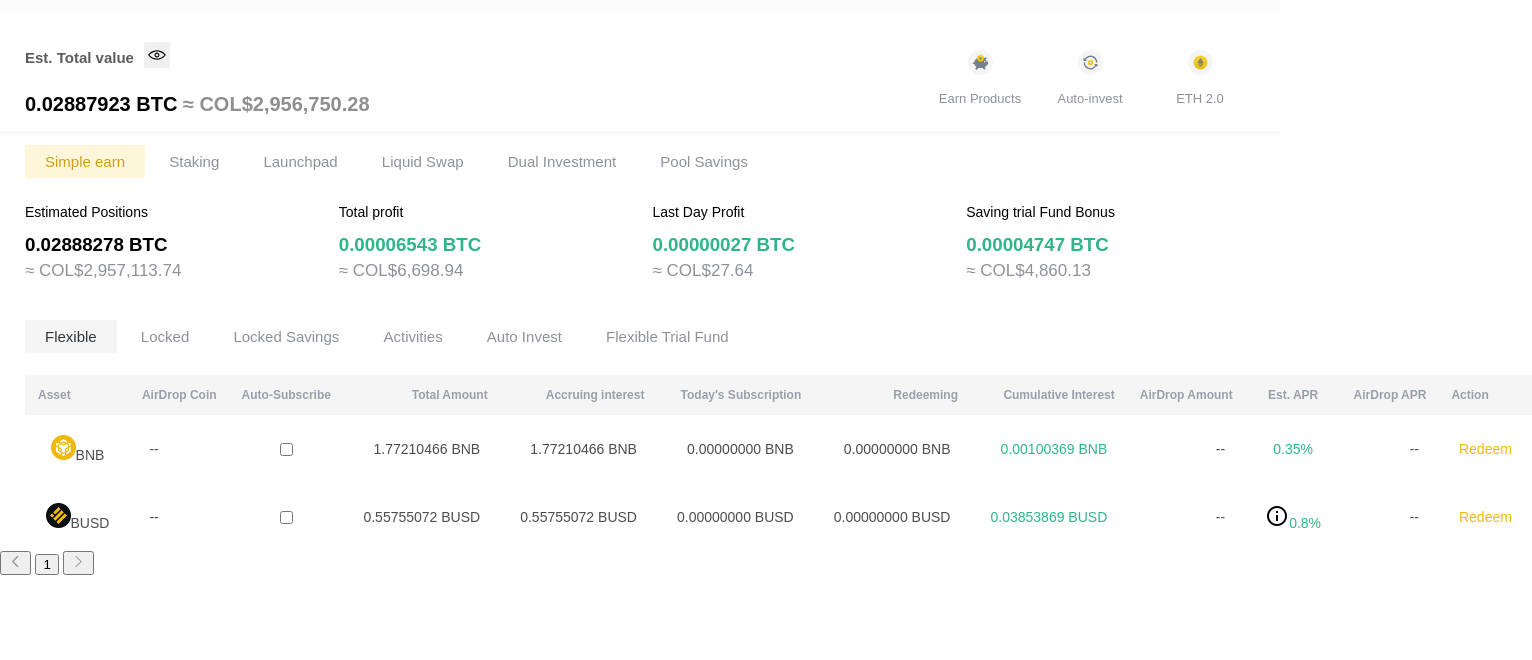
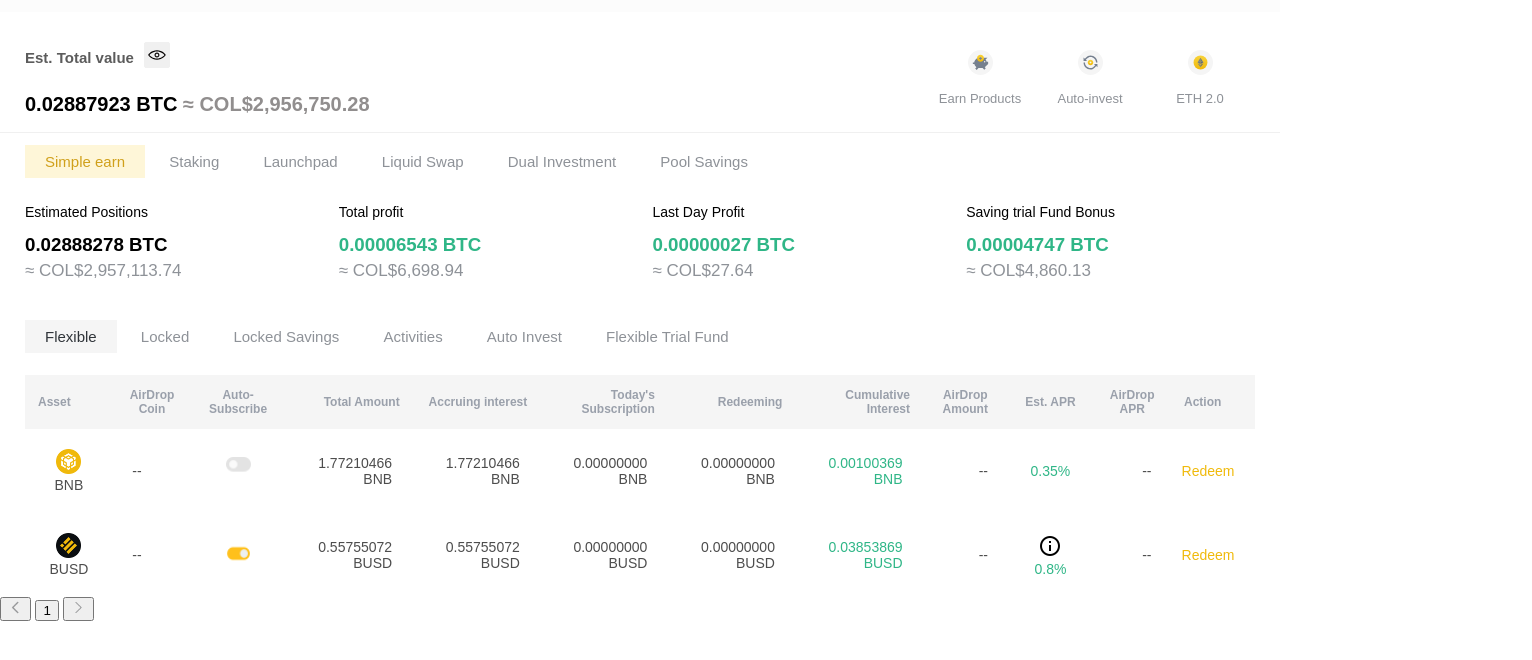
Before and after one commit to anangelicacyz/Aprendizaje-programacion, a plain HTML site: page InterfazBinance1/index.html in a window 1280 px wide. Shown: the part 72-732 px from the top of the page, 1532 px wide, since content can reach past the window. Drawn offline with Linux system fonts and the light colour scheme.

Commit message:
mejora de tabla de binance

```diff
--- a/InterfazBinance1/index.html
+++ b/InterfazBinance1/index.html
@@ -7,66 +7,32 @@
     <link rel="stylesheet" href="style.css" type="text/css" media="screen">
     <title>Document</title>
     <style>
-        .container5 {
-            margin-left: 25px;
-            margin-right: 25px;
+        .switch{
+            background-color: rgb(239, 237, 237);
+            width: 25px;
+            height: 15px;
+            border-radius: 40%;
         }
-        table {
-            border-radius: 5px;
-            border: none;
-            border-collapse: collapse;
-            width: 100%;
-            max-width: 100%;
-            white-space: nowrap;
-
-
+        .switch2{
+            background-color: rgb(239, 237, 237);
+            width: 25px;
+            height: 15px;
+            border-radius: 40%;
         }
-
-        th{
-            /* text-align: center; */
-            font-size: 12px;
-            border: 1px solid rgba(245,245,245,255);
-            padding: 12px;
+        .switch>div{
+            text-align: right;
+            background-color: rgb(119, 27, 27);
+            width: 12px;
+            height: 12px;
+            border-radius: 40%;
         }
-        .firstitem{
-            text-align: start;
+        .switch2>span{
+            vertical-align: center;
+            background-color: rgb(119, 27, 27);
+            width: 12px;
+            height: 12px;
+            border-radius: 40%;
         }
-        .enditem{
-            text-align: end;
-        }
-        thead th{
-            background-color: rgba(245,245,245,255);
-            color: rgba(154,160,171,255);
-        }
-        td{
-            color: rgb(77, 77, 77);
-            text-align: end;
-            padding: 20px;
-            font-size: 14px;
-        }
-        tr>td:nth-child(1) {
-            text-align: center;
-        }
-        tr>td:nth-child(2) {
-            text-align: start;
-        }
-        tr>td:nth-child(3) {
-            text-align: center;
-        }
-        tr>td:nth-child(8) {
-            color:rgba(47,182,135,255);
-        }
-        tr>td:nth-child(10) {
-            text-align: center;
-            color:rgba(47,182,135,255);
-        }
-        tr>td:last-child {
-            text-align: start;
-            color: rgba(240,186,12,255);
-        }
-        /* @media(max-width: 767px){
-
-        } */
     </style>
 </head>
 <body>
@@ -163,7 +129,7 @@
                     <tr>
                         <td><img src="assets/bnb.png" width="25px" height="25px" name="bnbicon">BNB</td>
                         <td>--</td>
-                        <td><input type="checkbox"><span class="switch"></span></td>
+                        <td><img src="assets/toggle.png" width="25px"></td>
                         <td>1.77210466 BNB</td>
                         <td>1.77210466 BNB</td>
                         <td>0.00000000 BNB</td>
@@ -178,7 +144,7 @@
                     <tr>
                         <td><img src="assets/usdt.png" width="25px" height="25px" name="busdicon">BUSD</td>
                         <td>--</td>
-                        <td><input type="checkbox"><span class="switch"></span></td>
+                        <td><img src="assets/toggle-button.png" width="25px" height="27px"></td>
                         <td>0.55755072 BUSD</td>
                         <td>0.55755072 BUSD</td>
                         <td>0.00000000 BUSD</td>
--- a/InterfazBinance1/style.css
+++ b/InterfazBinance1/style.css
@@ -187,3 +187,61 @@
         color: rgba(48,53,58,255);
         background-color: rgba(245,245,245,255);
     }
+    .container5 {
+        margin-left: 25px;
+        margin-right: 25px;
+    }
+    table {
+        border-radius: 5px;
+        border: none;
+        border-collapse: collapse;
+        width: 100%;
+        max-width: 100%;
+        /* white-space: nowrap; */
+
+
+    }
+
+    th{
+        /* text-align: center; */
+        font-size: 12px;
+        border: 1px solid rgba(245,245,245,255);
+        padding: 12px;
+    }
+    .firstitem{
+        text-align: start;
+    }
+    .enditem{
+        text-align: end;
+    }
+    thead th{
+        background-color: rgba(245,245,245,255);
+        color: rgba(154,160,171,255);
+    }
+    td{
+        color: rgb(77, 77, 77);
+        text-align: end;
+        padding: 20px;
+        font-size: 14px;
+    }
+    tr>td:nth-child(1) {
+        text-align: center;
+    }
+    tr>td:nth-child(2) {
+        text-align: start;
+    }
+    tr>td:nth-child(3) {
+        text-align: center;
+    }
+    tr>td:nth-child(8) {
+        color:rgba(47,182,135,255);
+    }
+    tr>td:nth-child(10) {
+        text-align: center;
+        color:rgba(47,182,135,255);
+    }
+    tr>td:last-child {
+        text-align: start;
+        padding-left: 10px;
+        color: rgba(240,186,12,255);
+    }
```
Also changed, not shown: InterfazBinance1/assets/toggle-button.png (added), InterfazBinance1/assets/toggle.png (added).
